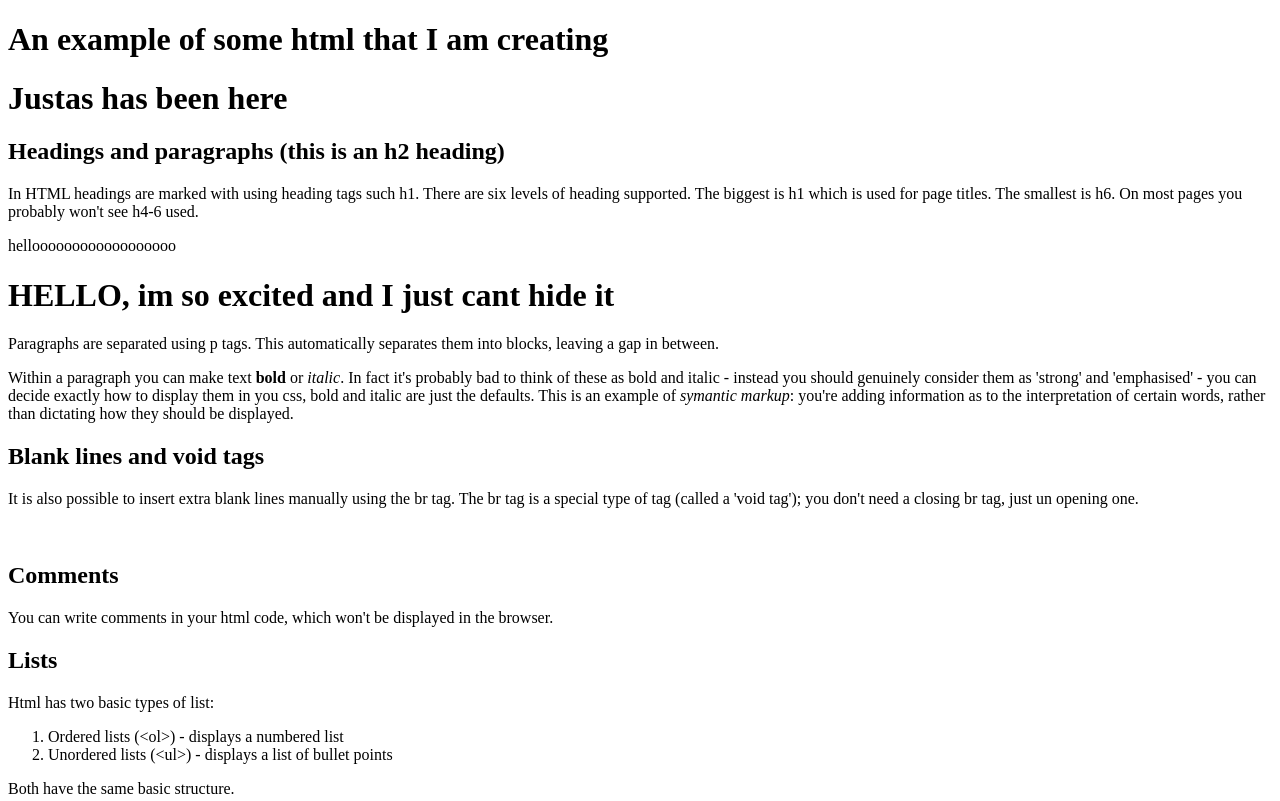
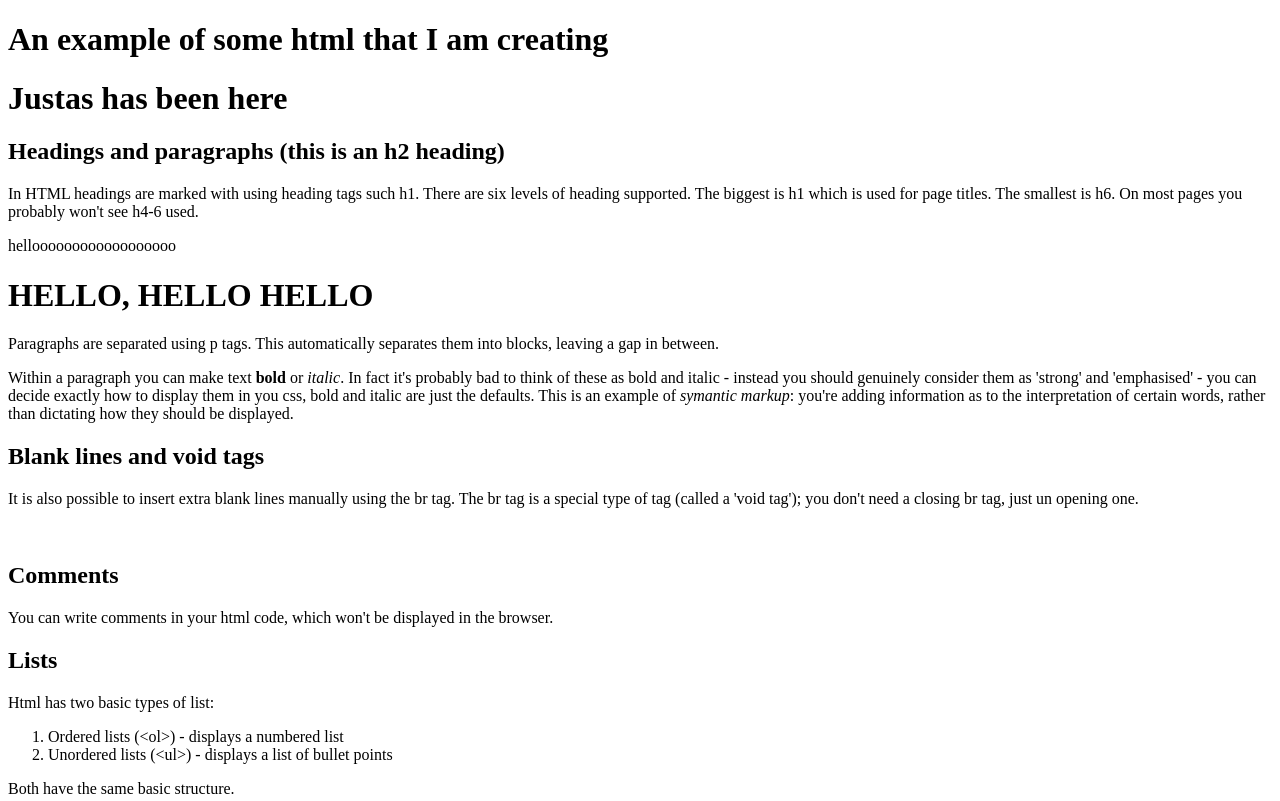
Before and after one commit to Faizahkm/Codefirst-git-demo, a plain HTML site: page index.html in a window 1280 px wide. Shown: the top 801 px of the page. Drawn offline with Linux system fonts and the light colour scheme.

Commit message:
Update index.html

```diff
--- a/index.html
+++ b/index.html
@@ -12,7 +12,7 @@
 
   <p>In HTML headings are marked with using heading tags such h1. There are six levels of heading supported. The biggest is h1 which is used for page titles. The smallest is h6. On most pages you probably won't see h4-6 used.</p>
   <p>helloooooooooooooooooo</p>
-  <h1>HELLO, im so excited and I just cant hide it</h1>
+  <h1>HELLO, HELLO HELLO</h1>
   <p>Paragraphs are separated using p tags. This automatically separates them into blocks, leaving a gap in between.</p>
 
   <p>Within a paragraph you can make text <strong>bold</strong> or <em>italic</em>. In fact it's probably bad to think of these as bold and italic - instead you should genuinely consider them as 'strong' and 'emphasised' - you can decide exactly how to display them in you css, bold and italic are just the defaults. This is an example of <em>symantic markup</em>: you're adding information as to the interpretation of certain words, rather than dictating how they should be displayed.</p>
```
